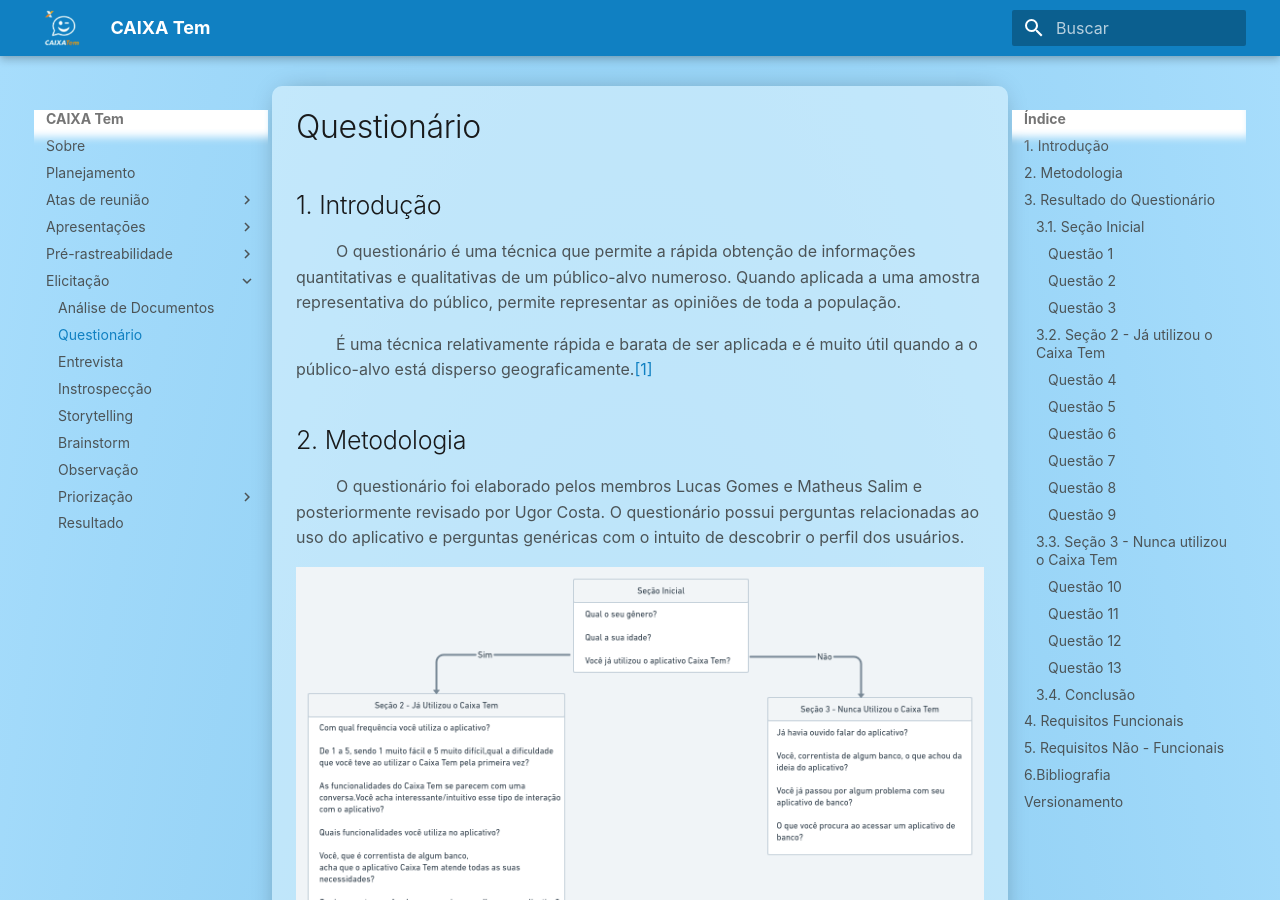
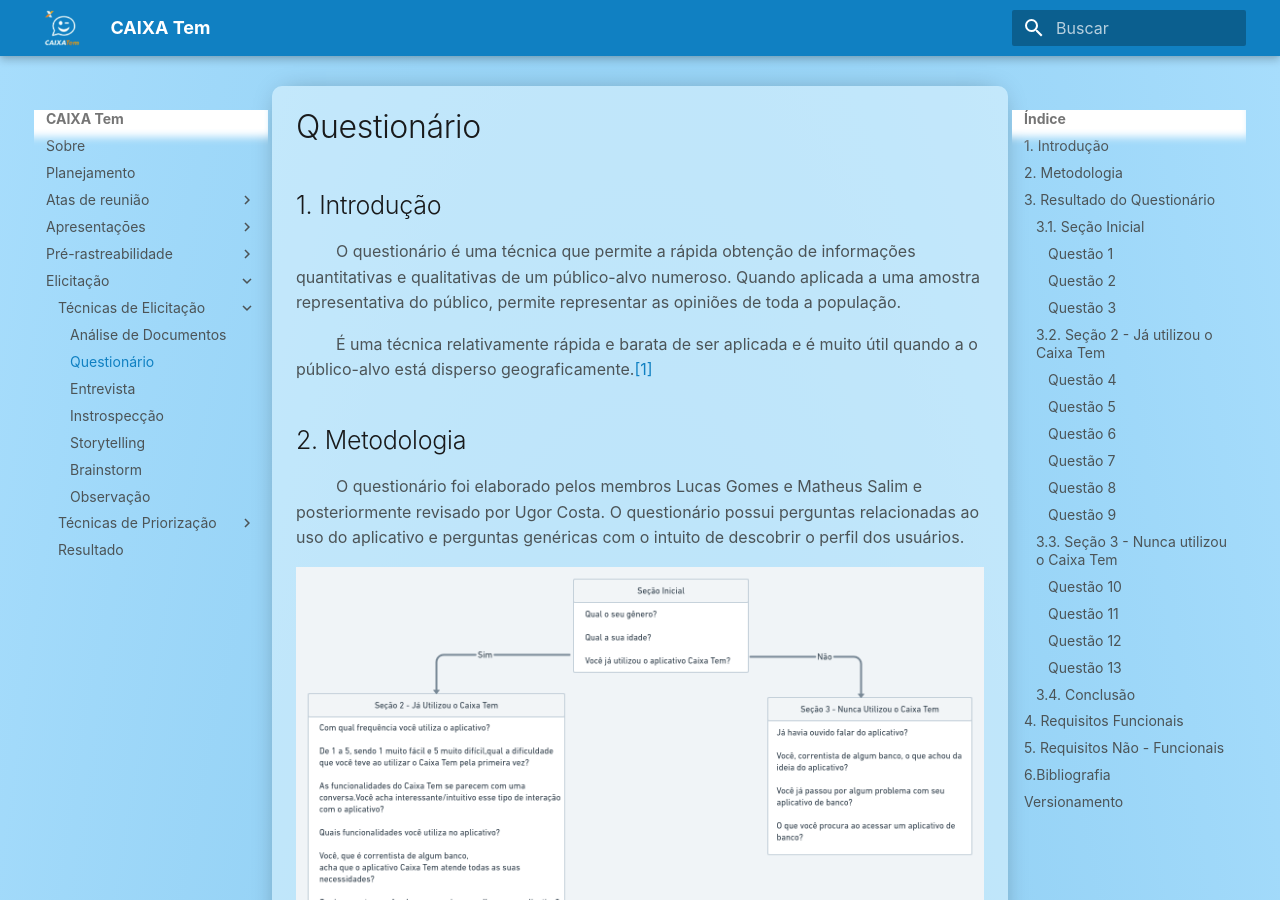
Before and after one commit to AntonioAldisio/2021.1-Caixa_Tem, an MkDocs documentation site: the page built from docs/Elicitacao/Tecnicas/questionario.md, in a window 1280 px wide and 900 px high. Built offline with MkDocs 1.6.1 and Material for MkDocs 9.7.7, drawn with Linux system fonts in a browser that asks for light colours; some web fonts are replaced.

Commit message:
org pastas

```diff
--- a/docs/Elicitacao/questionario.md
+++ b/docs/Elicitacao/Tecnicas/questionario.md
@@ -8,7 +8,7 @@
 
 <p style="text-indent: 40px; align="justify">O questionário foi elaborado pelos membros Lucas Gomes e Matheus Salim e posteriormente revisado por Ugor Costa. O questionário possui perguntas relacionadas ao uso do aplicativo e perguntas genéricas com o intuito de descobrir o perfil dos usuários.</p>
 
-<img  src="../../assets/imgs/diagramaQuestionario.png" alt="diagramaQuestionario">
+<img  src="../../../assets/imgs/diagramaQuestionario.png" alt="diagramaQuestionario">
 <figcaption>Figura 01 - Diagrama Representativo do Questionário</figcaption>
 
 ## 3. Resultado do Questionário
@@ -16,48 +16,48 @@
 
 ### 3.1. Seção Inicial
 #### Questão 1
-<img  src="../../assets/imgs/questoes/questao1.png" alt="questao 1">
+<img  src="../../../assets/imgs/questoes/questao1.png" alt="questao 1">
 
 #### Questão 2
-<img  src="../../assets/imgs/questoes/questao2.png" alt="questao 2">
+<img  src="../../../assets/imgs/questoes/questao2.png" alt="questao 2">
 
 #### Questão 3
-<img  src="../../assets/imgs/questoes/questao3.png" alt="questao 3">
+<img  src="../../../assets/imgs/questoes/questao3.png" alt="questao 3">
 
 ### 3.2. Seção 2 - Já utilizou o Caixa Tem
 
 #### Questão 4
-<img  src="../../assets/imgs/questoes/questao4.png" alt="questao 4">
+<img  src="../../../assets/imgs/questoes/questao4.png" alt="questao 4">
 
 #### Questão 5
-<img  src="../../assets/imgs/questoes/questao5.png" alt="questao 5">
+<img  src="../../../assets/imgs/questoes/questao5.png" alt="questao 5">
 
 #### Questão 6
-<img  src="../../assets/imgs/questoes/questao6.png" alt="questao 6">
+<img  src="../../../assets/imgs/questoes/questao6.png" alt="questao 6">
 
 #### Questão 7
-<img  src="../../assets/imgs/questoes/questao7.png" alt="questao 7">
+<img  src="../../../assets/imgs/questoes/questao7.png" alt="questao 7">
 
 #### Questão 8
-<img  src="../../assets/imgs/questoes/questao8.png" alt="questao 8">
+<img  src="../../../assets/imgs/questoes/questao8.png" alt="questao 8">
 
 #### Questão 9
-<img  src="../../assets/imgs/questoes/questao9.png" alt="questao 9">
+<img  src="../../../assets/imgs/questoes/questao9.png" alt="questao 9">
 
 ### 3.3. Seção 3 - Nunca utilizou o Caixa Tem
 <p style="text-indent: 40px; align="justify">Essa seção inicia com um breve texto explicando sobre o Caixa Tem e suas funcionalidades.</p>
 
 #### Questão 10
-<img  src="../../assets/imgs/questoes/questao10.png" alt="questao 10">
+<img  src="../../../assets/imgs/questoes/questao10.png" alt="questao 10">
 
 #### Questão 11
-<img  src="../../assets/imgs/questoes/questao11.png" alt="questao 11">
+<img  src="../../../assets/imgs/questoes/questao11.png" alt="questao 11">
 
 #### Questão 12
-<img  src="../../assets/imgs/questoes/questao12.png" alt="questao 12">
+<img  src="../../../assets/imgs/questoes/questao12.png" alt="questao 12">
 
 #### Questão 13
-<img  src="../../assets/imgs/questoes/questao13.png" alt="questao 13">
+<img  src="../../../assets/imgs/questoes/questao13.png" alt="questao 13">
 
 ### 3.4. Conclusão
 
--- a/mkdocs.yml
+++ b/mkdocs.yml
@@ -24,14 +24,15 @@
   - Pré-rastreabilidade:
     - Rich pictures: 'PreRastreabilidade/rich_pictures.md'
   - Elicitação:
-    - Análise de Documentos: 'Elicitacao/AnalisedeDocumentos.md'
-    - Questionário: 'Elicitacao/questionario.md'
-    - Entrevista: 'Elicitacao/entrevista.md'
-    - Instrospecção: 'Elicitacao/inpeccao.md'
-    - Storytelling: 'Elicitacao/storytelling.md'
-    - Brainstorm: 'Elicitacao/brainstorm.md'
-    - Observação: 'Elicitacao/observacao.md'
-    - Priorização:
+    - Técnicas de Elicitação:
+      - Análise de Documentos: 'Elicitacao/Tecnicas/AnalisedeDocumentos.md'
+      - Questionário: 'Elicitacao/Tecnicas/questionario.md'
+      - Entrevista: 'Elicitacao/Tecnicas/entrevista.md'
+      - Instrospecção: 'Elicitacao/Tecnicas/inpeccao.md'
+      - Storytelling: 'Elicitacao/Tecnicas/storytelling.md'
+      - Brainstorm: 'Elicitacao/Tecnicas/brainstorm.md'
+      - Observação: 'Elicitacao/Tecnicas/observacao.md'
+    - Técnicas de Priorização:
       - MoSCoW: 'Elicitacao/Priorizacao/moscow.md'
       - Gráfico Tempo X Esforço: 'Elicitacao/Priorizacao/esforcoImpacto.md'
-    - Resultado: 'Elicitacao/Elicitacao.md'
+    - Resultado: 'Elicitacao/Resultado.md'
```
Also changed, not shown: docs/Elicitacao/AnalisedeDocumentos.md (deleted, +0 -14 lines), docs/Elicitacao/Tecnicas/AnalisedeDocumentos.md (added, +34 -0 lines), docs/Elicitacao/Tecnicas/entrevista.md (renamed from docs/Elicitacao/entrevista.md, +13 -10 lines), docs/Elicitacao/Tecnicas/observacao.md (renamed from docs/Elicitacao/observacao.md, +15 -2 lines), docs/Elicitacao/Resultado.md (renamed from docs/Elicitacao/Elicitacao.md), docs/Elicitacao/Tecnicas/EsquemaEntrevista.png (renamed from docs/Elicitacao/EsquemaEntrevista.png), docs/Elicitacao/Tecnicas/brainstorm.md (renamed from docs/Elicitacao/brainstorm.md), docs/Elicitacao/Tecnicas/inpeccao.md (renamed from docs/Elicitacao/inpeccao.md), docs/Elicitacao/Tecnicas/storytelling.md (renamed from docs/Elicitacao/storytelling.md).
